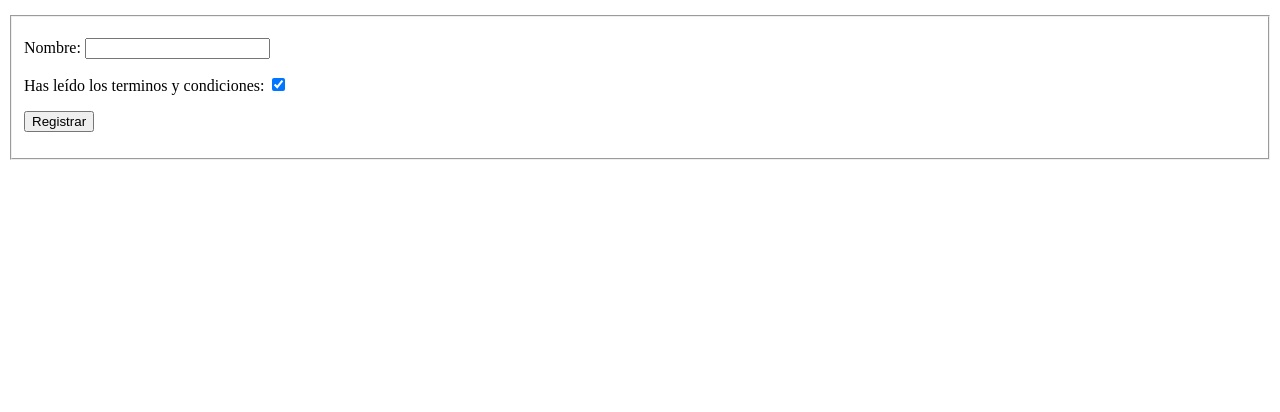
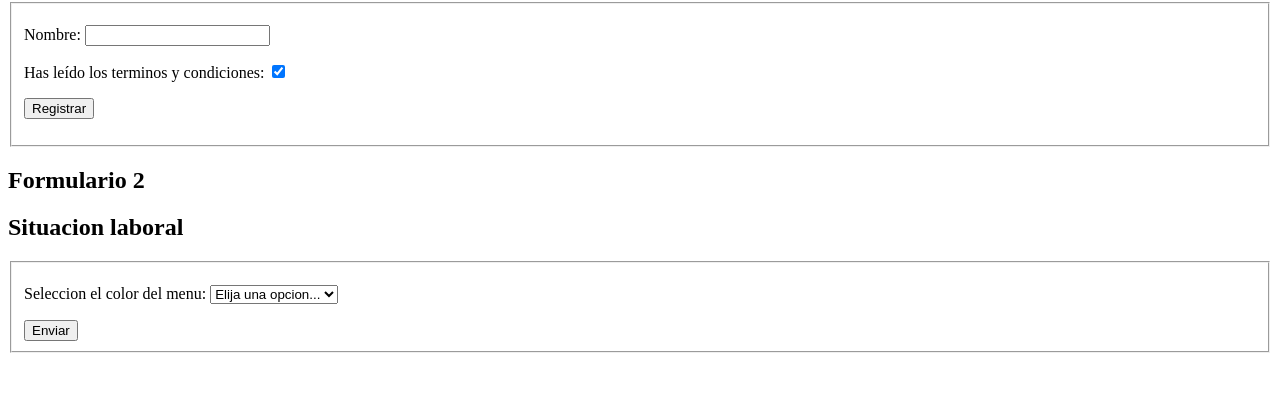
Before and after one commit to cosmincostea21/EjerciciosRepaso2JavaScript, a plain HTML site: page index.html in a window 1280 px wide. Shown: the part 388-800 px from the top of the page. Drawn offline with Linux system fonts and the light colour scheme.

Commit message:
Falta_ejercicio

```diff
--- a/index.html
+++ b/index.html
@@ -61,6 +61,7 @@
     <aside id="menu" ></aside>
 
     <main>
+        <section>
             <h1>Formulario</h1>
             <form action="procesa.php" onsubmit="return validaForumlario()">
                 <fieldset>
@@ -80,6 +81,26 @@
                     </p>
                 </fieldset>
             </form>
+        </section>
+        <section>
+            <h1>Formulario 2</h1>
+            <h2>Situacion laboral</h2>
+            <form action="procesa.php" onsubmit="return validaForumlario2()">
+                <fieldset>
+                    <p>
+                        <label for="situacion-laboral">Seleccion el color del menu: </label>
+                        <select name="situacion-laboral" id="situacion-laboral">
+                            <option value="">Elija una opcion...</option>
+                            <option value="emp">Empleado</option>
+                            <option value="desempl">Desempleado</option>
+                            <option value="jubil">Jubilado</option>
+                        </select>
+                    </p>
+                    <input type="submit" value="Enviar">
+                </fieldset>
+            </form>
+        </section>
+
     </main>
 
 
@@ -89,7 +110,13 @@
         document.getElementById("color").addEventListener("change", cambiaColor)
 
 
-
+        function validaForumlario2(){
+            if (document.querySelector("#situacion-laboral").value == "") {
+                alert("Debe elegir una opcion")
+                return false;
+            }
+            return true;
+        }
         function validaForumlario(){
             const usuario = document.getElementById("usuario").value
 
```
Lines whose indentation alone changed are shown as unchanged.
